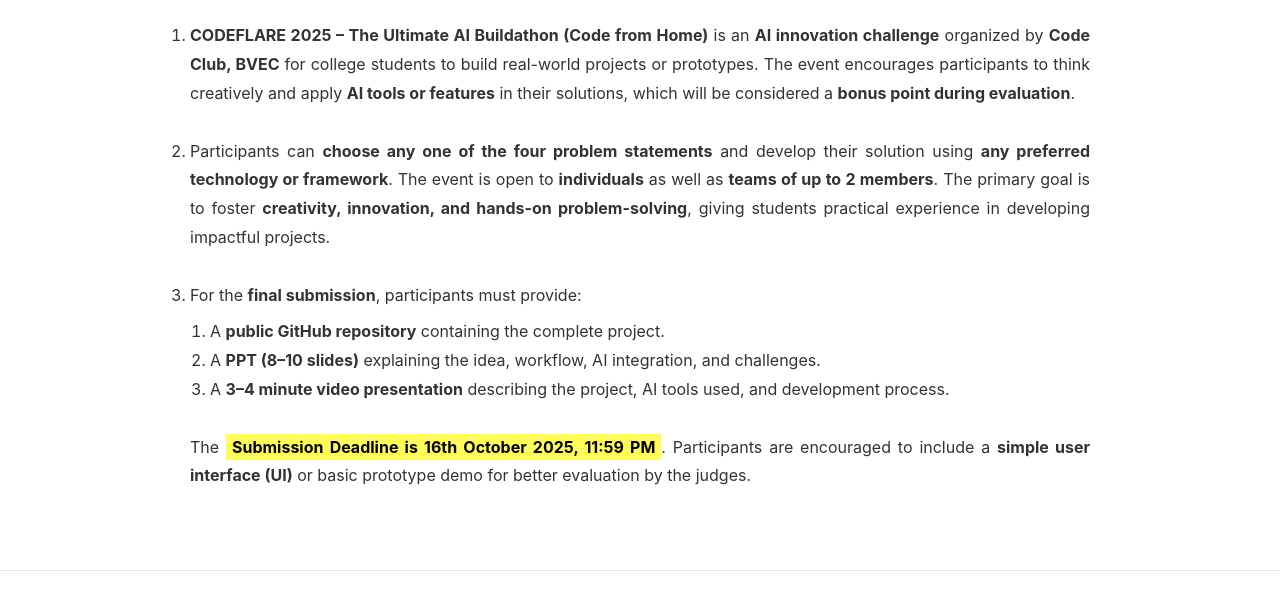
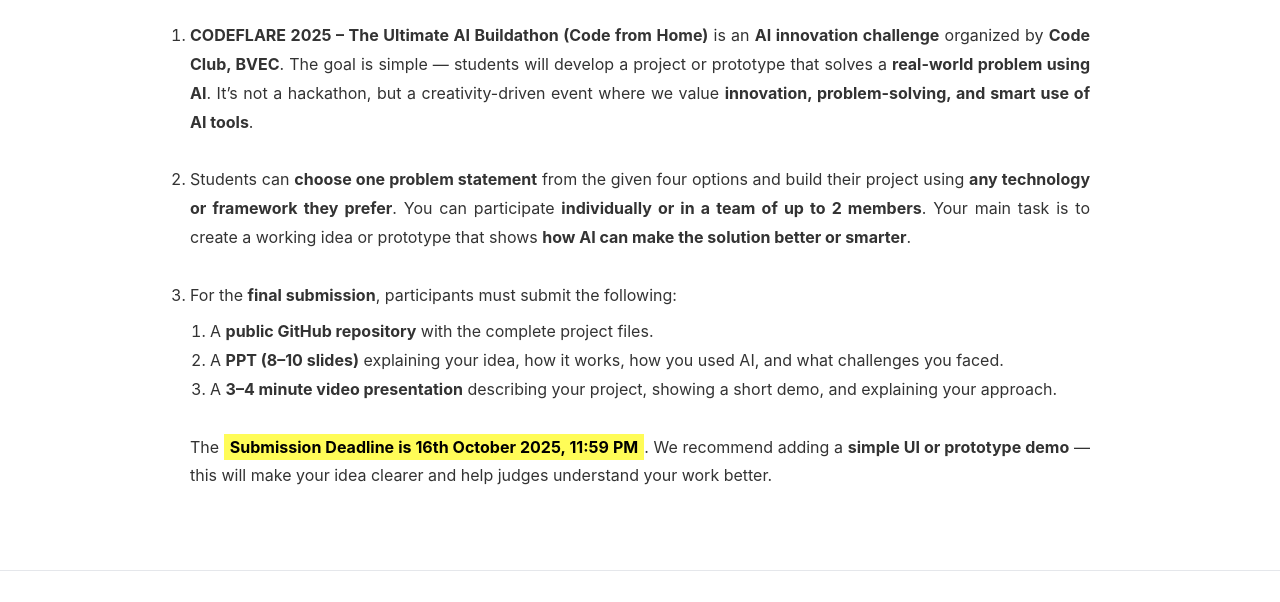
Before and after one commit to bveccodeclub/Code-Club-BVEC, a plain HTML site: page index.html in a window 1280 px wide. Shown: the part 198-800 px from the top of the page. Drawn offline with Linux system fonts and the light colour scheme; a web font is replaced by a local one.

Commit message:
Update index.html

```diff
--- a/index.html
+++ b/index.html
@@ -758,34 +758,40 @@
   <div class="container">
     <div class="section-title">
       <h2>
-          What is <span style="color: #188200; font-weight: 600; ">CODEFLARE </span>?
+        What is <span style="color: #188200; font-weight: 600;">CODEFLARE</span>?
       </h2>
     </div>
     <div class="about-content">
       <ol style="text-align: justify; max-width: 900px; margin: 0 auto; line-height: 1.8; font-size: 1rem; color: var(--gray-600);">
+
         <li>
-            <strong>CODEFLARE 2025 – The Ultimate AI Buildathon (Code from Home)</strong> is an <strong>AI innovation challenge</strong> organized by <strong>Code Club, BVEC</strong> for college students to build real-world projects or prototypes. The event encourages participants to think creatively and apply <strong>AI tools or features</strong> in their solutions, which will be considered a <strong>bonus point during evaluation</strong>.
+          <strong>CODEFLARE 2025 – The Ultimate AI Buildathon (Code from Home)</strong> is an <strong>AI innovation challenge</strong> organized by <strong>Code Club, BVEC</strong>. The goal is simple — students will develop a project or prototype that solves a <strong>real-world problem using AI</strong>. It’s not a hackathon, but a creativity-driven event where we value <strong>innovation, problem-solving, and smart use of AI tools</strong>.
         </li>
         <br>
+
         <li>
-            Participants can <strong>choose any one of the four problem statements</strong> and develop their solution using <strong>any preferred technology or framework</strong>. The event is open to <strong>individuals</strong> as well as <strong>teams of up to 2 members</strong>. The primary goal is to foster <strong>creativity, innovation, and hands-on problem-solving</strong>, giving students practical experience in developing impactful projects.
+          Students can <strong>choose one problem statement</strong> from the given four options and build their project using <strong>any technology or framework they prefer</strong>. You can participate <strong>individually or in a team of up to 2 members</strong>. Your main task is to create a working idea or prototype that shows <strong>how AI can make the solution better or smarter</strong>.
         </li>
         <br>
+
         <li>
-            For the <strong>final submission</strong>, participants must provide:
+          For the <strong>final submission</strong>, participants must submit the following:
           <ol style="margin-top: 8px; margin-left: 20px; font-size: 1rem; color: var(--gray-600);">
-              <li>A <strong>public GitHub repository</strong> containing the complete project.</li>
-              <li>A <strong>PPT (8–10 slides)</strong> explaining the idea, workflow, AI integration, and challenges.</li>
-              <li>A <strong>3–4 minute video presentation</strong> describing the project, AI tools used, and development process.</li>
+            <li>A <strong>public GitHub repository</strong> with the complete project files.</li>
+            <li>A <strong>PPT (8–10 slides)</strong> explaining your idea, how it works, how you used AI, and what challenges you faced.</li>
+            <li>A <strong>3–4 minute video presentation</strong> describing your project, showing a short demo, and explaining your approach.</li>
           </ol>
           <br>
           The <strong style="color: #000000; background-color: #fffc57; padding: 3px 6px; border-radius: 0px;">
-              Submission Deadline is 16th October 2025, 11:59 PM</strong>. Participants are encouraged to include a <strong>simple user interface (UI)</strong> or basic prototype demo for better evaluation by the judges.
+            Submission Deadline is 16th October 2025, 11:59 PM</strong>.
+          We recommend adding a <strong>simple UI or prototype demo</strong> — this will make your idea clearer and help judges understand your work better.
         </li>
+
       </ol>
     </div>
   </div>
 </section>
+
 
 <section class="submission-section">
   <div class="container">
```
Lines whose indentation alone changed are shown as unchanged.
